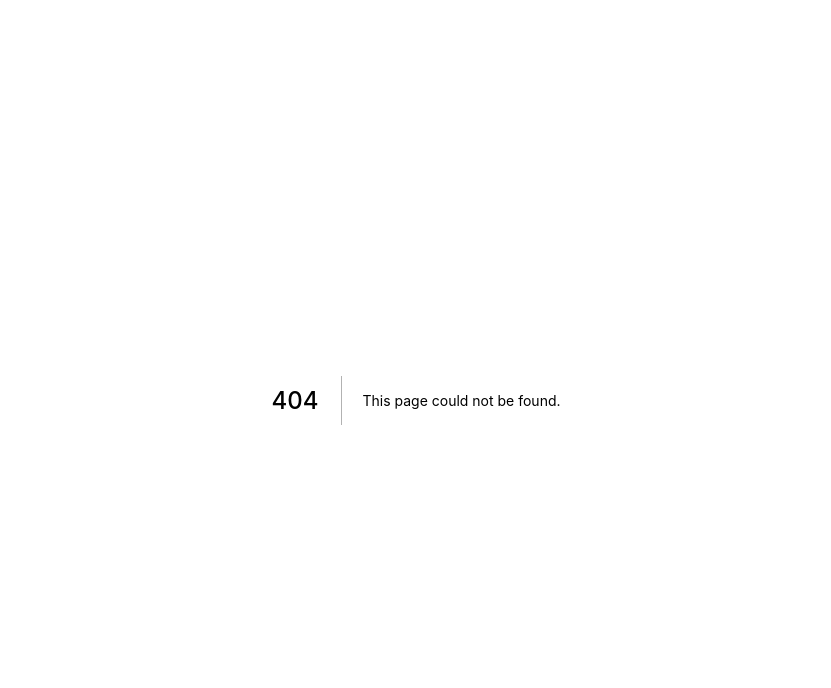
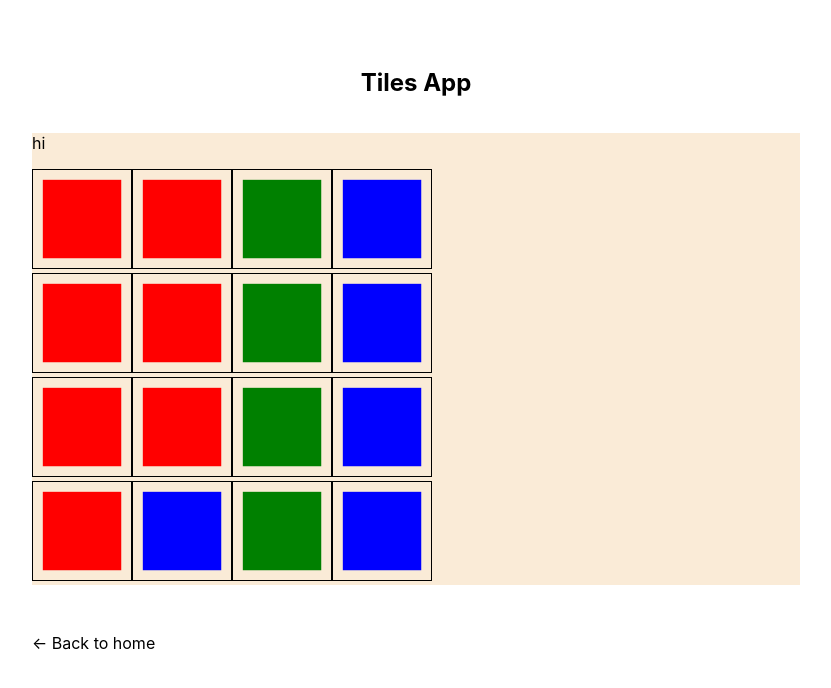
Before and after one commit to dblatcher/Tiles-game, a Next.js app: page /game-page in a window 1280 px wide. Before the commit this address had no page. Shown: the top 688 px of the page, without its empty margins (224-1055 px from the left). Built offline with nearby package versions, Linux system fonts and the light colour scheme.

Commit message:
first commit - basic interactive tileboard using canvas

```diff
--- /dev/null
+++ b/components/Layout.js
@@ -0,0 +1,44 @@
+import Head from 'next/head'
+import styles from './layout.module.css'
+
+import Link from 'next/link'
+
+export const siteTitle = 'Tiles App'
+
+export default function Layout({ children, home }) {
+    return (
+        <div className={styles.container}>
+            <Head>
+                <link rel="icon" href="/favicon.ico" />
+                <meta
+                    name="description"
+                    content="Tiles App"
+                />
+                <meta name="og:title" content={siteTitle} />
+            </Head>
+            <header className={styles.header}>
+                {home ? (
+                    <>
+                        <h1>{siteTitle}</h1>
+                    </>
+                ) : (
+                        <>
+                            <h2>
+                                <Link href="/">
+                                    <a>{siteTitle}</a>
+                                </Link>
+                            </h2>
+                        </>
+                    )}
+            </header>
+            <main className={styles.main}>{children}</main>
+            {!home && (
+                <div className={styles.backToHome}>
+                    <Link href="/">
+                        <a>← Back to home</a>
+                    </Link>
+                </div>
+            )}
+        </div>
+    )
+}
--- /dev/null
+++ b/components/Tile.js
@@ -0,0 +1,34 @@
+import React from 'react'
+import styles from './tile.module.css'
+
+export default class Tile extends React.Component {
+
+    constructor(props) {
+        super(props);
+        this.canvasRef = React.createRef();
+    }
+
+    plot() {
+        this.props.tileData.plot(this.canvasRef.current)
+    }
+
+    componentDidMount() {
+        this.plot()
+    }
+
+    componentDidUpdate() {
+        this.plot()
+    }
+
+
+    render () {
+        return (
+            <canvas
+            onClick={this.props.clickHandler}
+            ref={this.canvasRef}
+            width="100"
+            height="100"
+            className={styles.tile} />
+        )
+    }
+}
--- /dev/null
+++ b/components/TileBoard.js
@@ -0,0 +1,70 @@
+import React from 'react'
+import Tile from '../components/Tile'
+
+import { TileData } from '../lib/tileClasses.tsx'
+
+export default class TileBoard extends React.Component {
+
+    constructor(props) {
+        super(props);
+        this.state = {
+            tiles: [
+                [
+                    new TileData('red'),
+                    new TileData('red'),
+                    new TileData('green'),
+                    new TileData('blue'),
+                ],
+                [
+                    new TileData('red'),
+                    new TileData('red'),
+                    new TileData('green'),
+                    new TileData('blue'),
+                ],
+                [
+                    new TileData('red'),
+                    new TileData('red'),
+                    new TileData('green'),
+                    new TileData('blue'),
+                ],
+                [
+                    new TileData('red'),
+                    new TileData('blue'),
+                    new TileData('green'),
+                    new TileData('blue'),
+                ],
+            ],
+        };
+
+        this.handleTileClick = this.handleTileClick.bind(this)
+    }
+
+    handleTileClick(x, y) {
+        console.log('click', x, y)
+        this.setState(state => {
+            state.tiles[y][x].color = 'black'
+            return {tiles: state.tiles}
+        })
+    }
+
+    renderTile(x, y) {
+        return <Tile
+            clickHandler={() => { this.handleTileClick(x, y) }}
+            tileData={this.state.tiles[y][x]}
+            key={`${x},${y}`} />;
+    }
+    renderTileRow(y) {
+        return this.state.tiles[y].map((tile, index) => this.renderTile(index, y))
+    }
+
+    render() {
+
+        return this.state.tiles.map((row, index) => {
+            return (
+                <div key={index}>
+                    {this.renderTileRow(index)}
+                </div>
+            )
+        })
+    }
+}
--- /dev/null
+++ b/components/layout.module.css
@@ -0,0 +1,29 @@
+.container {
+    max-width: 50rem;
+    padding: 0 1rem;
+    margin: 3rem auto 6rem;
+  }
+
+  .header {
+    display: flex;
+    flex-direction: column;
+    align-items: center;
+  }
+
+  .headerImage {
+    width: 6rem;
+    height: 6rem;
+  }
+
+  .headerHomeImage {
+    width: 8rem;
+    height: 8rem;
+  }
+
+  .backToHome {
+    margin: 3rem 0 0;
+  }
+
+  .main {
+    background-color: antiquewhite;
+  }
--- /dev/null
+++ b/components/tile.module.css
@@ -0,0 +1,7 @@
+.tile {
+    width: 100px;
+    height: 100px;
+    border: 1px solid black;
+    margin: 0;
+    padding: 0;
+}
--- /dev/null
+++ b/lib/tileClasses.tsx
@@ -0,0 +1,14 @@
+class TileData {
+    color: string;
+    constructor( color:string) {
+        this.color = color;
+    }
+
+    plot(canvas:HTMLCanvasElement) {
+        const ctx = canvas.getContext('2d');
+        ctx.fillStyle = this.color;
+        ctx.fillRect(10, 10, 80, 80);
+    }
+}
+
+export { TileData }
--- /dev/null
+++ b/pages/game-page.js
@@ -0,0 +1,17 @@
+import React from 'react'
+import Layout from '../components/Layout'
+import TileBoard from '../components/TileBoard'
+
+
+
+export default class GamePage extends React.Component {
+
+    render() {
+        return (
+            <Layout>
+                <p>hi</p>
+                <TileBoard/>
+            </Layout>
+        )
+    }
+}
```
Also changed, not shown: pages/index.js (+3 -31 lines).
